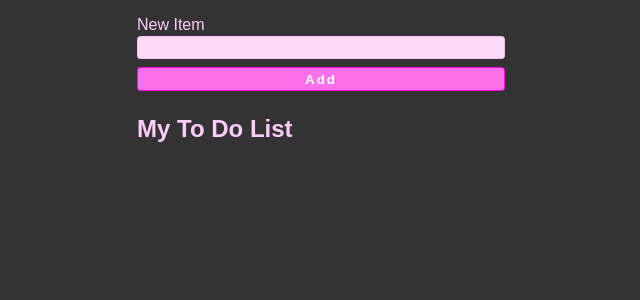
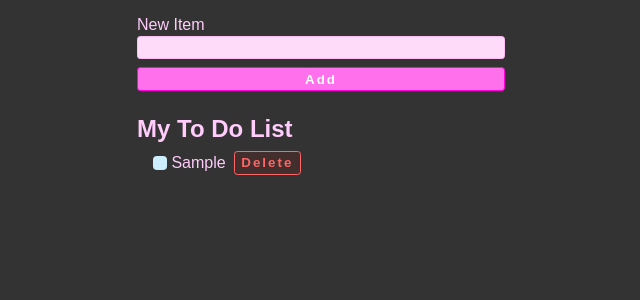
Before and after one commit to renee-kh4n/REACT-todo-app, a React (Vite) app: page / in a window 1280 px wide. Both pictures are taken after typing "Sample" into the empty fields and a click on the button "Add". Shown: the top 300 px of the page, without its empty margins (319-959 px from the left). Built offline with nearby package versions, Linux system fonts and the light colour scheme.

Commit message:
completed

```diff
--- a/src/App.jsx
+++ b/src/App.jsx
@@ -1,10 +1,26 @@
-import { useState } from "react"
+import { useEffect, useState } from "react"
 import "./styles.css"
 import { NewTodoForm } from "./Form";
+import { TodoList } from "./TodoList";
 
 export default function App(){
 
-  const [todos, setTodos] = useState([]);
+  // const [todos, setTodos] = useState([]) //items are gone when refreshed
+
+  //store items:
+  const [todos, setTodos] = useState(() =>{
+    const localValue = localStorage.getItem("ITEMS")
+
+    if (localValue === null) return []
+
+    return JSON.parse(localValue)
+  })
+
+  //hooks must always be on top
+  useEffect(()=> { //useEffect tells us to run the ff functions
+    localStorage.setItem("ITEMS", JSON.stringify(todos))
+  }, [todos])
+  // everytime the 2nd argument [todos] change, the localStorage.setItem(...) will run
 
   function addTodo(title){
     setTodos(currentTodoList =>  {
@@ -38,7 +54,7 @@ export default function App(){
   {/* addTodo={addTodo} is referred to as a prop to add functionality to the element*/}
 <NewTodoForm onSubmit={addTodo}/>
 <h1 className="header">My To Do List</h1>
-
+<TodoList todos={todos} toggleTodo={toggleTodo} deleteTodo={deleteTodo}/>
 </>
 
 }
--- /dev/null
+++ b/src/TodoItem.jsx
@@ -0,0 +1,17 @@
+export function TodoItem({completed, id, title, toggleTodo, deleteTodo}){
+    return (<li>
+
+        <label>
+          <input
+          type="checkbox"
+          checked={completed}
+          onChange={e => toggleTodo(id, e.target.checked)}
+          />
+          {title}
+        </label>
+        {/* pass a funtion via "() =>" not the result via functionName*/}
+        <button
+        onClick={() => deleteTodo(id)}
+        className="btn btn-danger">Delete</button>
+      </li>)
+}
--- a/src/TodoList.jsx
+++ b/src/TodoList.jsx
@@ -1,22 +1,24 @@
-export function TodoList(){
+import { TodoItem } from "./TodoItem"
+
+export function TodoList({todos, toggleTodo, deleteTodo}){
     return (<ul className="list">
     {/* everything inside {} is ran as a JS code */
     /* key is used to help react identify which item is being modified */}
     {todos.length == 0 && "No items"}
     {todos.map(todo =>{
-      return (<li key={todo.id}>
+      return (
+      <TodoItem
+      key={todo.id}
+      {...todo} // does the same as id={todo.id}  completed={todo.completed}  title={todo.title}
+    //   id={todo.id}
+    //   completed={todo.completed}
+    //   title={todo.title}
 
-        <label>
-          <input
-          type="checkbox"
-          checked={todo.completed}
-          onChange={e => toggleTodo(todo.id, e.target.checked)}
-          />
-          {todo.title}
-        </label>
-        {/* pass a funtion via "() =>" not the result via functionName*/}
-        <button onClick={() => deleteTodo(todo.id)} className="btn btn-danger">Delete</button>
-      </li>)
+    toggleTodo={toggleTodo}
+    deleteTodo={deleteTodo}
+
+      />
+      )
 
     })}
 
```
Also changed, not shown: 1 other file (tests, documents, lock files or other folders).
